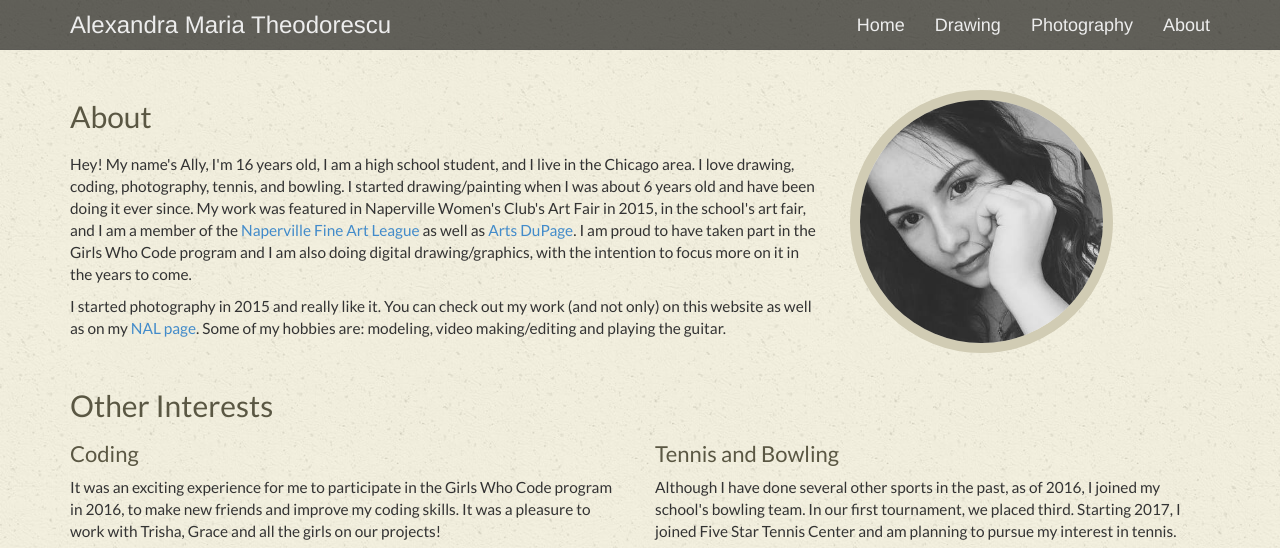
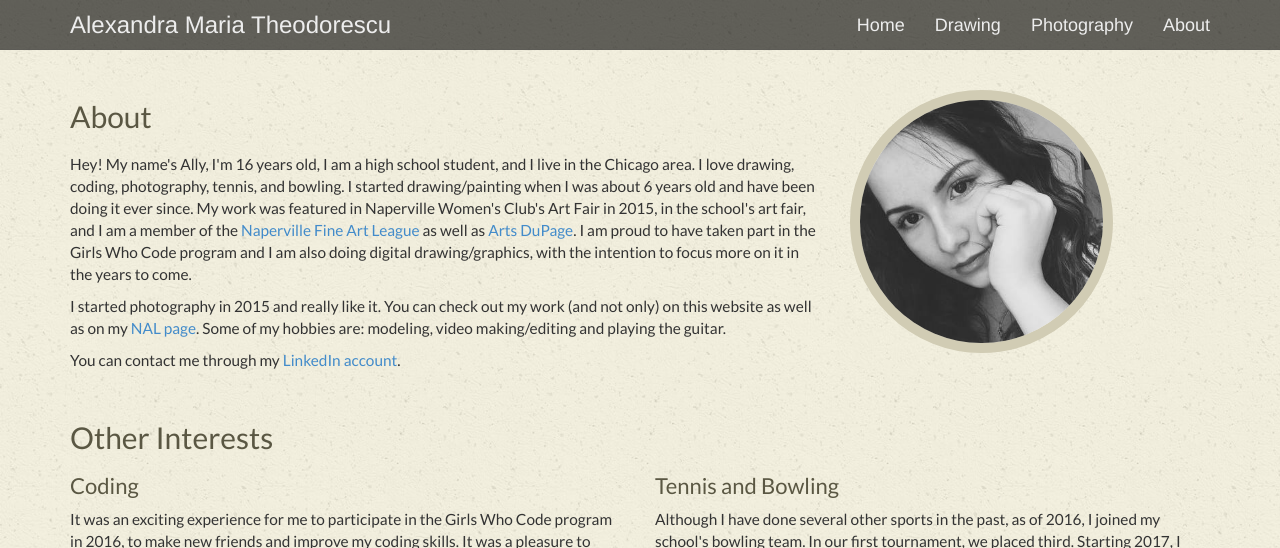
Before and after one commit to allyth/allyth, a Jekyll site: the page built from about.html, in a window 1280 px wide and 900 px high, cut to the strip 0-548 px from the top of the window. Built offline with Jekyll 4.4.1, drawn with Linux system fonts in a browser that asks for light colours; some web fonts are replaced.

Commit message:
added contact

```diff
--- a/about.html
+++ b/about.html
@@ -11,6 +11,7 @@ title: About
             <div style="padding: 10px 0px;">
                 <p>Hey! My name's Ally, I'm 16 years old, I am a high school student, and I live in the Chicago area. I love drawing, coding, photography, tennis, and bowling. I started drawing/painting when I was about 6 years old and have been doing it ever since. My work was featured in Naperville Women's Club's Art Fair in 2015, in the school's art fair, and I am a member of the <a href="http://www.napervilleartleague.com/alexandra-theodorescu.html">Naperville Fine Art League</a> as well as <a href="http://www.artsdupage.org/">Arts DuPage</a>. I am proud to have taken part in the Girls Who Code program and I am also doing digital drawing/graphics, with the intention to focus more on it in the years to come.</p>
                 <p>I started photography in 2015 and really like it. You can check out my work (and not only) on this website as well as on my <a href="http://www.napervilleartleague.com/alexandra-theodorescu.html">NAL page</a>. Some of my hobbies are: modeling, video making/editing and playing the guitar.</p>
+                <p>You can contact me through my <a href="www.linkedin.com/in/alexandra-theodorescu">LinkedIn account</a>.</p>
                 <!--<br>-->
             </div>
         </div>
```
